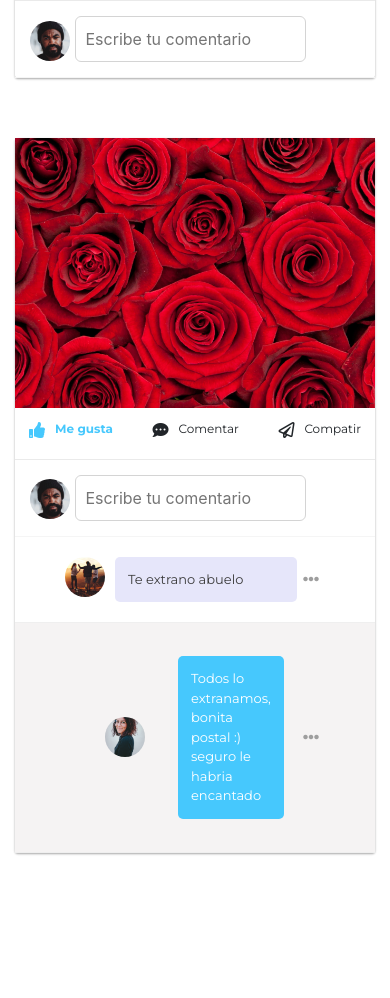
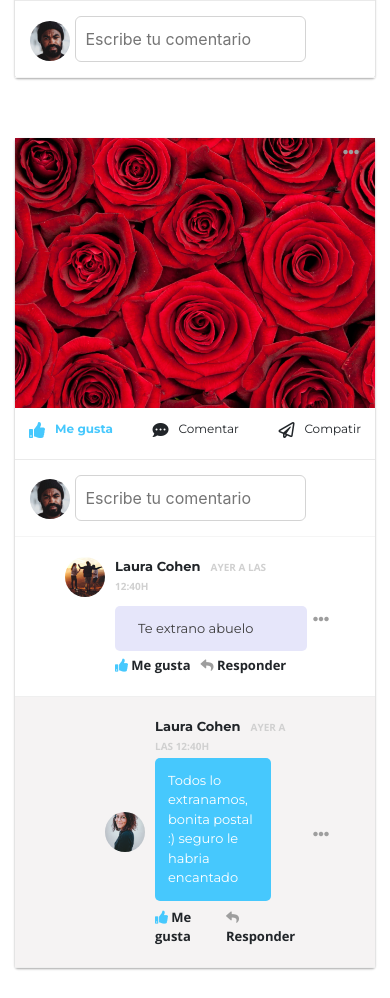
Before and after one commit to stevewqdev/famemory, a plain HTML site: page index.html in a window 390 px wide. Shown: the part 848-1846 px from the top of the page. Before the commit the page ends 1731 px from the top, so only its background shows below. Drawn offline with nearby package versions, Linux system fonts and the light colour scheme; a script that the page names is missing.

Commit message:
Se agregaron cambios en las opciones de los comentarios del post, y se agrego el boton para eliminar el post

```diff
--- a/css/style.css
+++ b/css/style.css
@@ -2901,6 +2901,7 @@ p {
   border-radius: 5px;
   margin-left: 10px;
   width: 100%;
+  margin-top: 10px;
 }
 
 .post-box .post-comments .message p {
@@ -4133,6 +4134,7 @@ button {
   display: flex;
   justify-content: center;
   align-items: center;
+  left: 10px;
 }
 
 .media-to-load {
@@ -4166,9 +4168,59 @@ button {
   cursor: pointer;
 }
 
+.content-message-wrapper {
+  display: flex;
+  flex-direction: column;
+  width: 100%;
+}
+
+.content-message-wrapper p {
+  margin: 0;
+  padding-left: 10px;
+  font-size: 13px;
+}
+
+.content-message-wrapper .d-comment {
+  left: 10px !important;
+}
+
+.comment-time {
+  margin-left: 10px;
+  font-size: 10px;
+  text-transform: uppercase;
+  font-weight: bold;
+  color: #d0d0d0;
+}
+
 .main-buttons.kids {
   display: flex;
   flex-direction: column;
+}
+
+.post-box .post-comments.reply .message {
+  display: flex;
+  align-items: center;
+  padding: 2px 13px;
+  border-radius: 5px;
+  margin-left: -13px;
+  width: 100%;
+  margin-top: 0px;
+}
+
+.comment-options {
+  display: flex;
+  margin-top: 5px;
+}
+
+.comment-options p {
+  font-weight: bold;
+  cursor: pointer;
+}
+
+.post-box-option .comment-options {
+  position: absolute;
+  right: 20px;
+  top: 0px;
 }
 
 .kids-profile {
--- a/index.html
+++ b/index.html
@@ -149,7 +149,7 @@
               </li>
             </div>
             <div class="notify-drop-footer text-center">
-              <a href="#"></i>Ver todas</a>
+              <a href="#">Ver todas</a>
             </div>
           </ul>
         </li>
@@ -1035,6 +1035,19 @@
                 <div class="container">
                   <div class="row">
                     <div class="post-box">
+                      <div class="post-box-option">
+
+                        <div class="dropdown d-comment">
+                            <button class="comment-options" type="button" id="dropdownMenuButton" data-toggle="dropdown"
+                              aria-haspopup="true" aria-expanded="false">
+                              <i class="fas fa-ellipsis-h"></i>
+                            </button>
+                            <div class="dropdown-menu" aria-labelledby="dropdownMenuButton">
+                              <a class="dropdown-item" href="#">Editar Post</a>
+                              <a class="dropdown-item" href="#">Borrar Post</a>
+                            </div>
+                      </div>
+                      </div>
                       <div class="box-top">
                         <div class="profile-picture">
                           <img src="assets/images/other/ff.jpg" alt="">
@@ -1089,6 +1102,19 @@
                 <div class="container">
                   <div class="row">
                     <div class="post-box">
+                        <div class="post-box-option">
+
+                            <div class="dropdown d-comment">
+                                <button class="comment-options" type="button" id="dropdownMenuButton" data-toggle="dropdown"
+                                  aria-haspopup="true" aria-expanded="false">
+                                  <i class="fas fa-ellipsis-h"></i>
+                                </button>
+                                <div class="dropdown-menu" aria-labelledby="dropdownMenuButton">
+                                  <a class="dropdown-item" href="#">Editar Post</a>
+                                  <a class="dropdown-item" href="#">Borrar Post</a>
+                                </div>
+                          </div>
+                          </div>
                       <!--type-single-image es la clase de post que contiene una sola imagen-->
                       <div class="box-content type-single-image">
                         <img src="assets/images/walls/rose.jpg" alt="post-image" data-toggle="modal" data-target="#post-id-1">
@@ -1220,10 +1246,24 @@
                         <div class="profile-pic">
                           <img src="assets/images/walls/m.jpg" alt="">
                         </div>
+                        <div class="content-message-wrapper">
+                          <div class="user-comment-name">
+                            <p><strong>Laura Cohen</strong><span class="comment-time">Ayer a las 12:40h</span></p>
+
+
+                          </div>
                           <div class="message">
                             <p>
                               Te extrano abuelo
                             </p>
+                          </div>
+                              <div class="comment-options">
+                                <div class="like liked">
+                                    <p><i class="far fa-thumbs-up"></i> Me gusta</p>
+                                </div>
+
+                                <p><i class="fas fa-reply"></i> Responder</p>
+                              </div>
                         </div>
                             <div class="dropdown d-comment">
                               <button class="comment-options" type="button" id="dropdownMenuButton" data-toggle="dropdown"
@@ -1242,10 +1282,24 @@
                           <div class="profile-pic">
                             <img src="assets/images/other/kal-loftus-596317-unsplash.jpg" alt="">
                           </div>
+                          <div class="content-message-wrapper">
+                              <div class="user-comment-name">
+                                <p><strong>Laura Cohen</strong><span class="comment-time">Ayer a las 12:40h</span></p>
                                 <div class="message">
                                   <p>
                                     Todos lo extranamos, bonita postal :) seguro le habria encantado
                                   </p>
+                                </div>
+                                <div class="comment-options">
+                                    <div class="like liked">
+                                        <p><i class="far fa-thumbs-up"></i> Me gusta</p>
+                                    </div>
+
+                                    <p><i class="fas fa-reply"></i> Responder</p>
+                                  </div>
+
+
+                              </div>
                           </div>
                           <div class="dropdown d-comment">
                               <button class="comment-options" type="button" id="dropdownMenuButton" data-toggle="dropdown"
```
Lines whose indentation alone changed are shown as unchanged.
